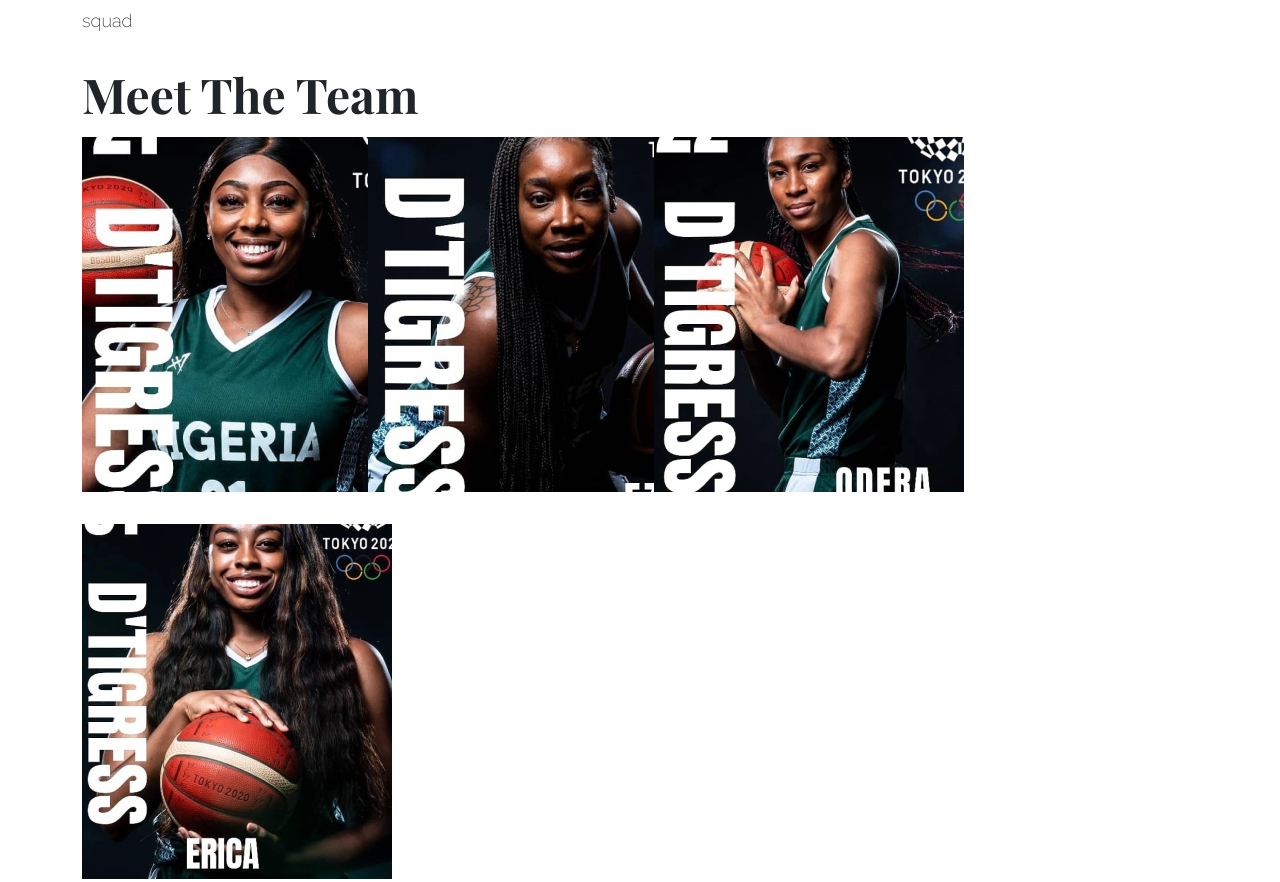
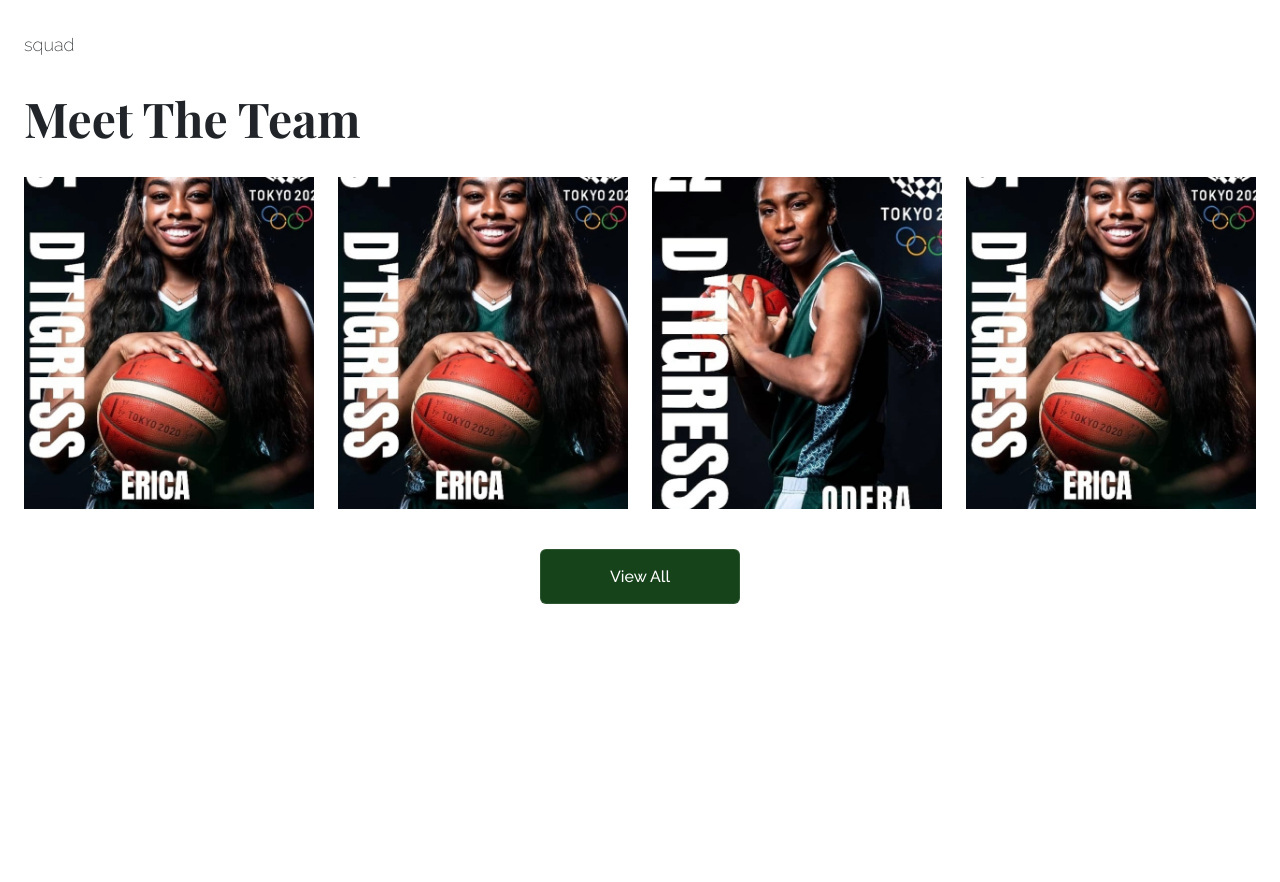
Before and after one commit to eddieash0007/d-tigress, a website: page index.html in a window 1280 px wide. Shown: the part 680-1562 px from the top of the page. After the commit the page ends 1332 px from the top, so only its background shows below. Drawn offline with nearby package versions, Linux system fonts and the light colour scheme.

Commit message:
meet the team section issue fixed

```diff
--- a/index.html
+++ b/index.html
@@ -123,27 +123,27 @@
 
       <!-- Team Section  -->
       <section class="team" id="team">
-        <div class="container">
+        <div class="container-fluid p-4">
           <h1 class="display-2">
             <span class="display-2--small">squad</span><br>
             <span class="display-2--large">meet the team</span>
           </h1>
-          <div class="row">
-            <div class="col-md-2 t-photo">
-              <img src="./images/team/1.png" alt="">
+          <div class="row py-3">
+            <div class="col-md-3 t-photo gx-4 ">
+              <img class="img-fluid" src="./images/team/4.png" alt="">
             </div>
-            <div class="col-md-2 t-photo">
-              <img src="./images/team/2.png" alt="">
+            <div class="col-md-3 t-photo gx-4">
+              <img class="img-fluid" src="./images/team/4.png" alt="">
             </div>
-            <div class="col-md-2 t-photo">
-              <img src="./images/team/3.png" alt="">
+            <div class="col-md-3 t-photo gx-4">
+              <img class="img-fluid" src="./images/team/3.png" alt="">
             </div>
-            <div class="col-md-2 t-photo">
-              <img src="./images/team/4.png" alt="">
+            <div class="col-md-3 t-photo gx-4">
+              <img class="img-fluid" src="./images/team/4.png" alt="">
             </div>
           </div>
-          <div class="text-center">
-            <button class="t-button">View All</button>
+          <div class="text-center p-4">
+            <button class="t-button ">View All</button>
           </div>
         </div>
       </section>
--- a/scss/sections/_merch-section.scss
+++ b/scss/sections/_merch-section.scss
@@ -0,0 +1,2 @@
+@use "../custom" as *;
+@use '../components/mixins' as *;
--- a/scss/sections/_team-section.scss
+++ b/scss/sections/_team-section.scss
@@ -5,8 +5,7 @@
     text-align: center;
     position: relative;
     max-width: 100%;
+    // margin: 0 6rem 2rem 0;
 
-
-    margin: 0 6rem 2rem 0;
     // padding: 0 0 rem 0;
 }
```
Also changed, not shown: assets/css/style.css, 1 other file.
